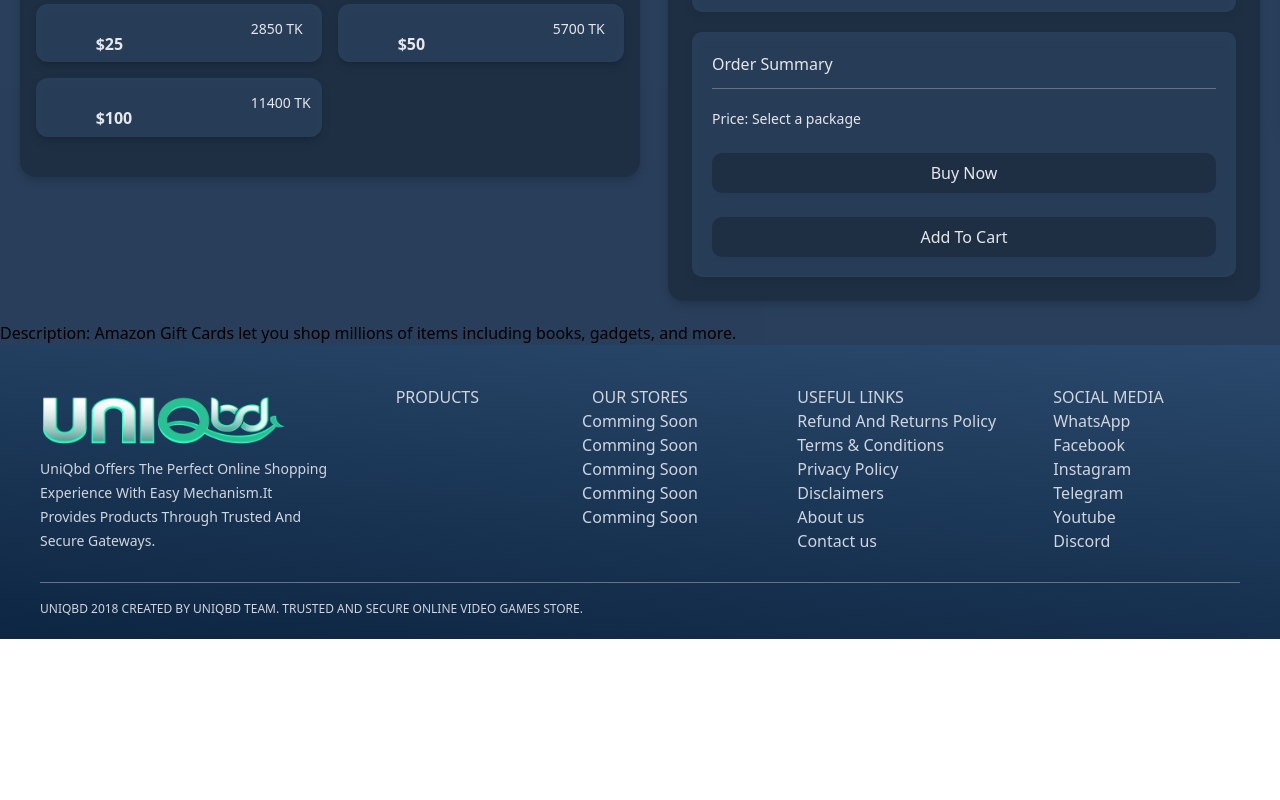
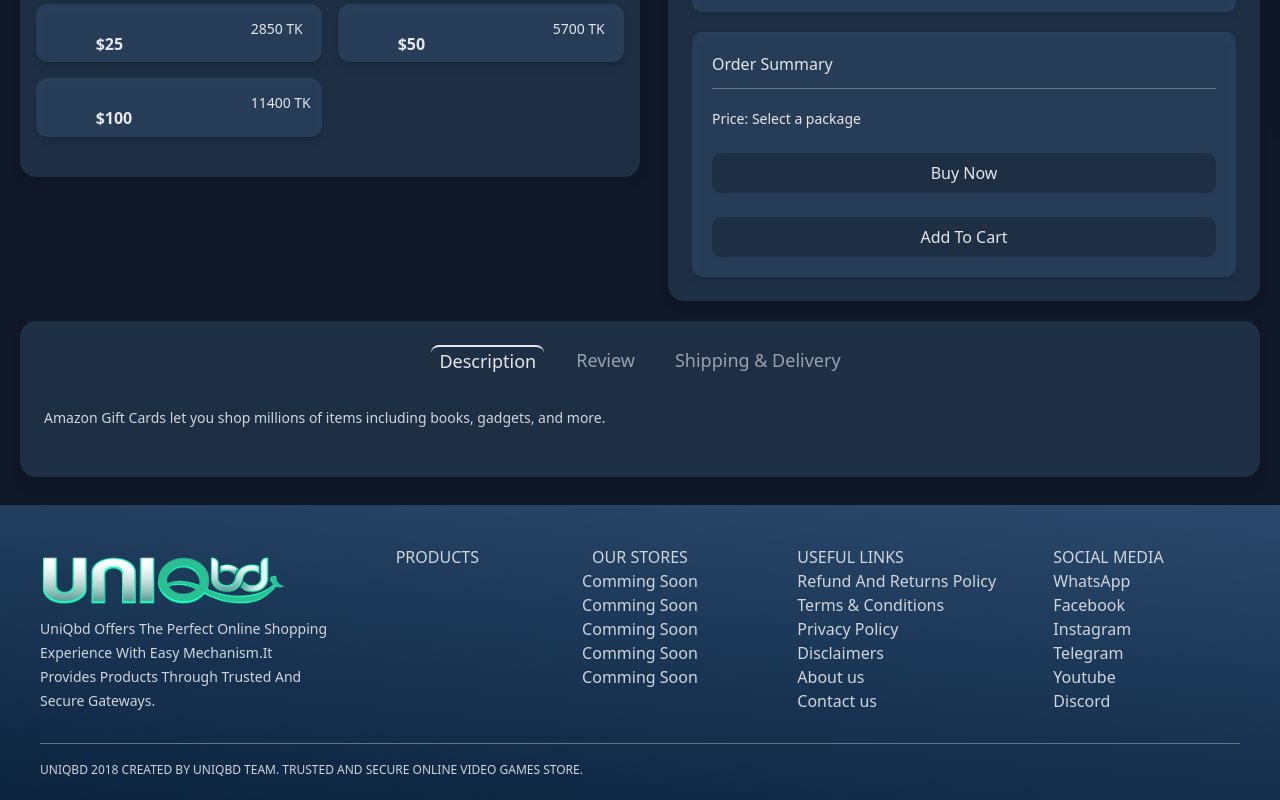
Before and after one commit to NowsinJuthi/E-Commerce, a React (Vite) app: page /amazon-gift-card in a window 1280 px wide. Shown: the part 676-1476 px from the top of the page. Before the commit the page ends 1315 px from the top, so only its background shows below. Built offline with nearby package versions, Linux system fonts and the light colour scheme.

Commit message:
add description

```diff
--- a/src/App.jsx
+++ b/src/App.jsx
@@ -23,8 +23,8 @@
 
   return (
     <BrowserRouter>
-      <div className="all col-span-12 w-full bg-no-repeat bg-center bg-cover bg-boxbg" >
-        <div className="transparents max-w-screen bg-box">
+      <div className="all col-span-12 w-full bg-no-repeat bg-center bg-cover bg-gray-900" >
+        <div className="transparents max-w-screen">
           <Navigation cart={cart} setCart={setCart} />
           <Routes>
             <Route path="/" element={<MainPage />} />
--- a/src/customer/component/Description/Description.jsx
+++ b/src/customer/component/Description/Description.jsx
@@ -3,8 +3,13 @@
 import { allProduct } from '../Product/AllProduct';
 
 const Description = () => {
-  const { title } = useParams(); // ✅ must match your route
+  const { title } = useParams();
   const [product, setProduct] = useState(null);
+  const [show, setShow] = useState("description"); // fixed
+
+  const handleClick = (selection) => {
+    setShow(selection);
+  }
 
   useEffect(() => {
     if (title) {
@@ -12,7 +17,6 @@
         item => item.title.toLowerCase() === title.toLowerCase()
       );
       setProduct(foundProduct || null);
-      console.log("Route title:", title, "Matched:", foundProduct); // debug
     }
   }, [title]);
 
@@ -25,9 +29,122 @@
   }
 
   return (
-    <div className="main">
-      <p>Description: {product.description}</p>
+    <div className="main text-gray-200">
+      <div className="all-info bg-boxbg mx-5 p-6 rounded-2xl shadow-lg mb-7">
+
+        {/* Tabs */}
+        <div className="mx-auto w-full flex justify-center border-gray-700 space-x-6 text-lg font-medium">
+          <button className={`pb-2 px-2 transition ${show === "description" ?
+            "border-t-2 rounded-lg"
+            : "text-gray-400 hover:text-gray-200"
+            }`}
+            onClick={() => handleClick("description")}>
+            Description
+          </button>
+
+          <button
+            className={`pb-2 px-2 transition ${show === "review"
+              ? "border-t-2 rounded-lg"
+              : "text-gray-400 hover:text-gray-200"
+              }`}
+            onClick={() => handleClick("review")}
+          >
+            Review
+          </button>
+
+          <button
+            className={`pb-2 px-2 transition ${show === "shippingAndDelivery"
+              ? "border-t-2 rounded-lg"
+              : "text-gray-400 hover:text-gray-200"
+              }`}
+            onClick={() => handleClick("shippingAndDelivery")}
+          >
+            Shipping & Delivery
+          </button>
+        </div>
+
+        {/* Content */}
+        <div className="info py-6 w-full  text-sm leading-relaxed">
+          {show === "description" && (
+            <p className="text-gray-300">{product.description}</p>
+          )}
+
+          {show === "review" && (
+            <div className="space-y-3">
+              <p className="font-semibold">
+                Rating: <span className="text-yellow-400">{product.review.rating} ⭐</span>
+              </p>
+              <p>Total Reviews: {product.review.totalReviews}</p>
+              <div className="space-y-2">
+                {product.review.comments.map((c, i) => (
+                  <p key={i} className="bg-gray-800 p-2 rounded-lg">
+                    <b className="text-green">{c.user}:</b> {c.comment}
+                  </p>
+                ))}
+              </div>
+            </div>
+          )}
+
+          {show === "shippingAndDelivery" && (
+            <div className="grid grid-cols-12">
+
+              <div className="left col-span-6">
+                <img src="/images/shipping.png" alt="" />
+              </div>
+
+              <div className="right col-span-6">
+                <div className="top-up pb-14">
+                  <h1 className='text-3xl pb-3'>গেম টপ আপ</h1>
+                  <ul>
+                    <li className='list-disc '>
+                      <p className='wrap-break-word'> আপনার ওর্ডার ডেলিভারি পেতে ৫-৩০ মিনিট এর বেশি বিলম্ব হলে, অবশ্যই আমাদের সাপোর্টে ওর্ডার নাম্বার নিয়ে যোগাযোগ করতে হবে। ২৪ ঘন্টার মধ্যে যদি আপনার কোন অভিযোগ থাকে, সেক্ষেত্রে অবশ্যই আমাদের সাপোর্টের যোগাযোগ করতে হবে।
+                        অন্যথায় ২৪ ঘন্টা পর কোনপ্রকার অভিযোগ কিংবা রিফান্ড অনুরোধ গ্রহণ করা হবে না।</p>
+
+                    </li>
+                  </ul>
+
+                  <ul className='pt-5'>
+                    <li className='list-disc'>
+                      যদি কোন কারণে আপনার আইডিতে টপ আপ না করা যায় সে ক্ষেত্রে আপনি ৩০ মিনিটের মধ্যে
+                      আপনার টাকা যে নাম্বার থেকে পেমেন্ট করেছেন সেই নাম্বারে রিফান্ড পেয়ে যাবেন।
+                    </li>
+                  </ul>
+
+                </div>
+
+                <div className="gift-card">
+                  <h1 className='text-3xl pb-3'>গিফট কার্ড এবং সাবস্ক্রিপশন</h1>
+                  <ul className='pt-'>
+                    <li className='list-disc'>
+                      আপনার ওর্ডার ডেলিভারি পেতে ৫-৩০ মিনিট এর বেশি বিলম্ব হলে,
+                      অবশ্যই আমাদের সাপোর্টে ওর্ডার নাম্বার নিয়ে যোগাযোগ করতে হবে।
+                      ২৪ ঘন্টার মধ্যে যদি আপনার কোন অভিযোগ থাকে, সেক্ষেত্রে অবশ্যই আমাদের
+                      সাপোর্টের যোগাযোগ করতে হবে। অন্যথায় ২৪ ঘন্টা পর কোনপ্রকার অভিযোগ কিংবা
+                      রিফান্ড অনুরোধ গ্রহণ করা হবে না।
+                    </li>
+                  </ul>
+
+                  <ul>
+                    <li className='list-disc pt-5'>
+                      গিফট কার্ড ডেলিভারি দেওয়ার পর কোন প্রকার অভিযোগ কিংবা রিফান্ড অনুরোধ গ্রহণ করা হবে না।
+                    </li>
+                  </ul>
+
+                  <ul>
+                    <li className='list-disc pt-5'>
+                      যদি কোন কারনেই গিফট কার্ড এর স্টক শেষ হয়ে যায় সে ক্ষেত্রে ৩০ মিনিটের মধ্যে আপনি যে নাম্বার থেকে
+                      পেমেন্ট করবেন সেই নাম্বারে টাকা রিফান্ড পেয়ে যাবেন।
+                    </li>
+                  </ul>
+                </div>
+
+              </div>
+            </div>
+          )}
+        </div>
+      </div>
     </div>
+
   );
 };
 
--- a/src/customer/component/Navbar/Navigation.jsx
+++ b/src/customer/component/Navbar/Navigation.jsx
@@ -113,7 +113,7 @@
                 {/* Dropdown / Sidebar */}
                 <div
                   ref={cartRef}
-                  className={`fixed border-l border-dotted border-boxbg top-0 right-0 h-full w-[450px] bg-box shadow-lg p-4 text-white z-50
+                  className={`fixed border-l border-dotted border-boxbg top-0 right-0 h-full w-[450px] bg-boxbg shadow-lg p-4 text-white z-50
                                transform transition-transform duration-500
                              ${isOpen ? "translate-x-0" : "translate-x-full"}`}
                 >
@@ -134,14 +134,16 @@
 
                       {cart.map((product, index) => (
                         <>
-
                           <div key={index} className="all-itmes pt-5 grid grid-cols-12 items-center gap-2 text-xs">
 
                             <div className="left col-span-8 grid grid-cols-12">
                               <img src={product.img} alt="" className="w-20 h-20 ml-10 col-span-6" />
 
                               <div className="package col-span-6 pt-4">
-                                <p>{product.productTitle}</p>
+
+                                  <p>{product.productTitle}</p>
+
+
                                 <p>{product.package}</p>
                                 {
                                   product.categorys === "games to up" && (
@@ -175,7 +177,7 @@
                   )}
 
                   <Link to={'/cart'}>
-                  <button className="w-full mt-3 bg-button hover:bg-[#2c4d75] text-white py-2 rounded-lg transition">
+                    <button className="w-full mt-3 bg-button hover:bg-[#2c4d75] text-white py-2 rounded-lg transition">
                       View Cart
                     </button>
                   </Link>
--- a/src/customer/component/Product/AllProduct.js
+++ b/src/customer/component/Product/AllProduct.js
@@ -12,7 +12,9 @@
     product: ["$5", "$10", "$25", "$50", "$100"],
     productPrice: ["580 TK", "1150 TK", "2850 TK", "5700 TK", "11400 TK"],
     bgimg: "/images/bg-itunes.jpg",
-    description: "Buy iTunes Gift Cards to enjoy apps, music, movies, and subscriptions on Apple devices."
+    description: "Buy iTunes Gift Cards to enjoy apps, music, movies, and subscriptions on Apple devices.",
+    review: { rating: 4.5, totalReviews: 120, comments: [{ user: "Ali", comment: "Fast delivery and authentic codes!" }, { user: "Sara", comment: "Good customer service and price." }] },
+
   },
   {
     id: 2,
@@ -24,10 +26,12 @@
     price: "500TK - 2364TK",
     discountPrice: "450TK - 2100TK",
     stock: 70,
-    product: ["$10", "$20", "25$","$50", "$100"],
+    product: ["$10", "$20", "$25","$50", "$100"],
     productPrice: ["950 TK", "1850 TK", "2170 TK","4650 TK", "9300 TK"],
     bgimg: "/images/bg-playstation.jpg",
-    description: "PlayStation Gift Cards let you buy games, add-ons, and subscriptions from the PlayStation Store."
+    description: "PlayStation Gift Cards let you buy games, add-ons, and subscriptions from the PlayStation Store.",
+    review: { rating: 4.7, totalReviews: 85, comments: [{ user: "Rafi", comment: "Worked instantly, no issues." }, { user: "Nisha", comment: "Very reliable seller!" }] },
+
   },
   {
     id: 3,
@@ -42,7 +46,9 @@
     product: ["1 Month", "3 Months","6 Months", "12 Months"],
     productPrice: ["550 TK", "1600 TK","3000 TK", "5800 TK"],
     bgimg: "/images/bg-netflix.jpg",
-    description: "Get access to unlimited movies, TV shows, and originals with a Netflix subscription."
+    description: "Get access to unlimited movies, TV shows, and originals with a Netflix subscription.",
+    review: { rating: 4.6, totalReviews: 95, comments: [{ user: "Hina", comment: "Account worked perfectly." }, { user: "Shuvo", comment: "Quick and easy setup." }] },
+
   },
   {
     id: 4,
@@ -57,7 +63,9 @@
     product: ["$5", "$10", "$25", "$50", "$100"],
     productPrice: ["600 TK", "1150 TK", "2800 TK", "5600 TK", "11200 TK"],
     bgimg: "/images/bg-visa.jpg",
-    description: "VISA / Master Cards can be used for global online shopping and subscriptions."
+    description: "VISA / Master Cards can be used for global online shopping and subscriptions.",
+    review: { rating: 4.4, totalReviews: 70, comments: [{ user: "Rana", comment: "Worked globally without issues." }, { user: "Tania", comment: "Good for online shopping." }] },
+
   },
   {
     id: 5,
@@ -72,7 +80,9 @@
     product: ["$5", "$10", "$20", "$50", "$100"],
     productPrice: ["580 TK", "1150 TK", "2200 TK", "5600 TK", "11200 TK"],
     bgimg: "/images/bg-steam.jpg",
-    description: "Steam Gift Cards are perfect for buying PC games, DLCs, and wallet balance."
+    description: "Steam Gift Cards are perfect for buying PC games, DLCs, and wallet balance.",
+    review: { rating: 4.8, totalReviews: 140, comments: [{ user: "Arif", comment: "Instant code delivery!" }, { user: "Maya", comment: "Very helpful support." }] },
+
   },
   {
     id: 6,
@@ -87,7 +97,9 @@
     product: ["$5", "$10", "$25", "$50", "$100"],
     productPrice: ["600 TK", "1150 TK", "2850 TK", "5700 TK", "11400 TK"],
     bgimg: "/images/bg-amazon.jpg",
-    description: "Amazon Gift Cards let you shop millions of items including books, gadgets, and more."
+    description: "Amazon Gift Cards let you shop millions of items including books, gadgets, and more.",
+    review: { rating: 4.7, totalReviews: 180, comments: [{ user: "Rifat", comment: "Quick delivery, easy to redeem." }, { user: "Sadia", comment: "Very useful gift." }] },
+
   },
   {
     id: 8,
@@ -102,7 +114,9 @@
     product: ['60 UC', '120 UC', '180 UC', '325 UC', '385 UC'],
     productPrice: ['115 TK', '258 TK', '350 TK', '575 TK', '690 TK'],
     bgimg: "/images/bg.jpg",
-    description: "Top up PUBG Mobile UC instantly and buy skins, outfits, and battle passes."
+    description: "Top up PUBG Mobile UC instantly and buy skins, outfits, and battle passes.",
+    review: { rating: 4.8, totalReviews: 200, comments: [{ user: "Tanvir", comment: "Super fast top-up!" }, { user: "Mina", comment: "Exactly what I needed." }] },
+
   },
   {
     id: 9,
@@ -117,7 +131,9 @@
     product: ["80 CP", "160 CP", "420 CP", "880 CP", "2400 CP", "5000 CP"],
     productPrice: ["150 TK", "280 TK", "720 TK", "1250 TK", "3250 TK", "6500 TK"],
     bgimg: "/images/bg-duty.jpg",
-    description: "Recharge COD Mobile CP to unlock weapons, skins, and premium battle passes."
+    description: "Recharge COD Mobile CP to unlock weapons, skins, and premium battle passes.",
+    review: { rating: 4.6, totalReviews: 150, comments: [{ user: "Shakib", comment: "Fast and reliable!" }, { user: "Nabila", comment: "No issues with top-up." }] },
+
   },
   {
     id: 10,
@@ -132,7 +148,9 @@
     product: ["500 Gems", "1200 Gems", "2500 Gems", "6500 Gems", "14000 Gems"],
     productPrice: ["550 TK", "1200 TK", "2400 TK", "6200 TK", "13500 TK"],
     bgimg: "/images/bg-clan.jpg",
-    description: "Purchase Clash of Clans Gems to build faster and upgrade your village."
+    description: "Purchase Clash of Clans Gems to build faster and upgrade your village.",
+    review: { rating: 4.7, totalReviews: 110, comments: [{ user: "Joy", comment: "Smooth and fast." }, { user: "Mili", comment: "Exactly what I needed." }] },
+
   },
   {
     id: 11,
@@ -147,7 +165,9 @@
     product: ["60 Crystals", "300 Crystals", "980 Crystals", "1980 Crystals", "3280 Crystals", "6480 Crystals"],
     productPrice: ["600 TK", "1800 TK", "5200 TK", "10500 TK", "17500 TK", "34000 TK"],
     bgimg: "/images/bg-genshin.jpg",
-    description: "Recharge Genesis Crystals in Genshin Impact to buy Primogems and character skins."
+    description: "Recharge Genesis Crystals in Genshin Impact to buy Primogems and character skins.",
+    review: { rating: 4.9, totalReviews: 220, comments: [{ user: "Rafiq", comment: "Instant delivery, very happy." }, { user: "Sara", comment: "Great service!" }] },
+
   },
   {
     id: 12,
@@ -162,7 +182,9 @@
     product: ["500 FIFA Points", "1050 FIFA Points", "2200 FIFA Points", "5750 FIFA Points", "12000 FIFA Points"],
     productPrice: ["600 TK", "1150 TK", "2300 TK", "5800 TK", "11800 TK"],
     bgimg: "/images/bg-fifa.jpg",
-    description: "Buy FIFA Mobile Points to build your dream squad and unlock premium rewards."
+    description: "Buy FIFA Mobile Points to build your dream squad and unlock premium rewards.",
+    review: { rating: 4.7, totalReviews: 130, comments: [{ user: "Tanzim", comment: "Quick and safe top-up." }, { user: "Maya", comment: "Perfect for my team." }] },
+
   },
   {
     id: 13,
@@ -177,7 +199,9 @@
     product: ["80 Gems", "170 Gems", "360 Gems", "950 Gems", "2000 Gems"],
     productPrice: ["600 TK", "1150 TK", "2300 TK", "5800 TK", "11800 TK"],
     bgimg: "/images/bg-brawl.jpg",
-    description: "Top up Brawl Stars Gems and unlock new brawlers, skins, and special offers."
+    description: "Top up Brawl Stars Gems and unlock new brawlers, skins, and special offers.",
+    review: { rating: 4.6, totalReviews: 90, comments: [{ user: "Shakil", comment: "Delivered instantly." }, { user: "Nabila", comment: "Good experience!" }] },
+
   },
   {
     id: 14,
@@ -192,7 +216,9 @@
     product: ["80 Gems", "170 Gems", "360 Gems", "950 Gems", "2000 Gems"],
     productPrice: ["600 TK", "1150 TK", "2300 TK", "5800 TK", "11800 TK"],
     bgimg: "/images/bg-royal.jpg",
-    description: "Recharge Clash Royale Gems to upgrade cards, unlock chests, and buy exclusive items."
+    description: "Recharge Clash Royale Gems to upgrade cards, unlock chests, and buy exclusive items.",
+    review: { rating: 4.5, totalReviews: 50, comments: [{ user: "Arman", comment: "Worked fine." }, { user: "Tania", comment: "Fast top-up." }] },
+
   },
   {
     id: 15,
@@ -207,6 +233,8 @@
     product: ["60 Credits", "300 Credits", "980 Credits", "1980 Credits", "3280 Credits", "6480 Credits"],
     productPrice: ["600 TK", "1800 TK", "5200 TK", "10500 TK", "17500 TK", "34000 TK"],
     bgimg: "/images/bg-human.jpg",
-    description: "Top up Once Human Credits to enhance gameplay and unlock premium features."
+    description: "Top up Once Human Credits to enhance gameplay and unlock premium features.",
+    review: { rating: 4.8, totalReviews: 160, comments: [{ user: "Raihan", comment: "Very fast and reliable." }, { user: "Mina", comment: "Perfect top-up." }] },
+
   }
 ];
```
Also changed, not shown: public/images/shipping.png (added).
